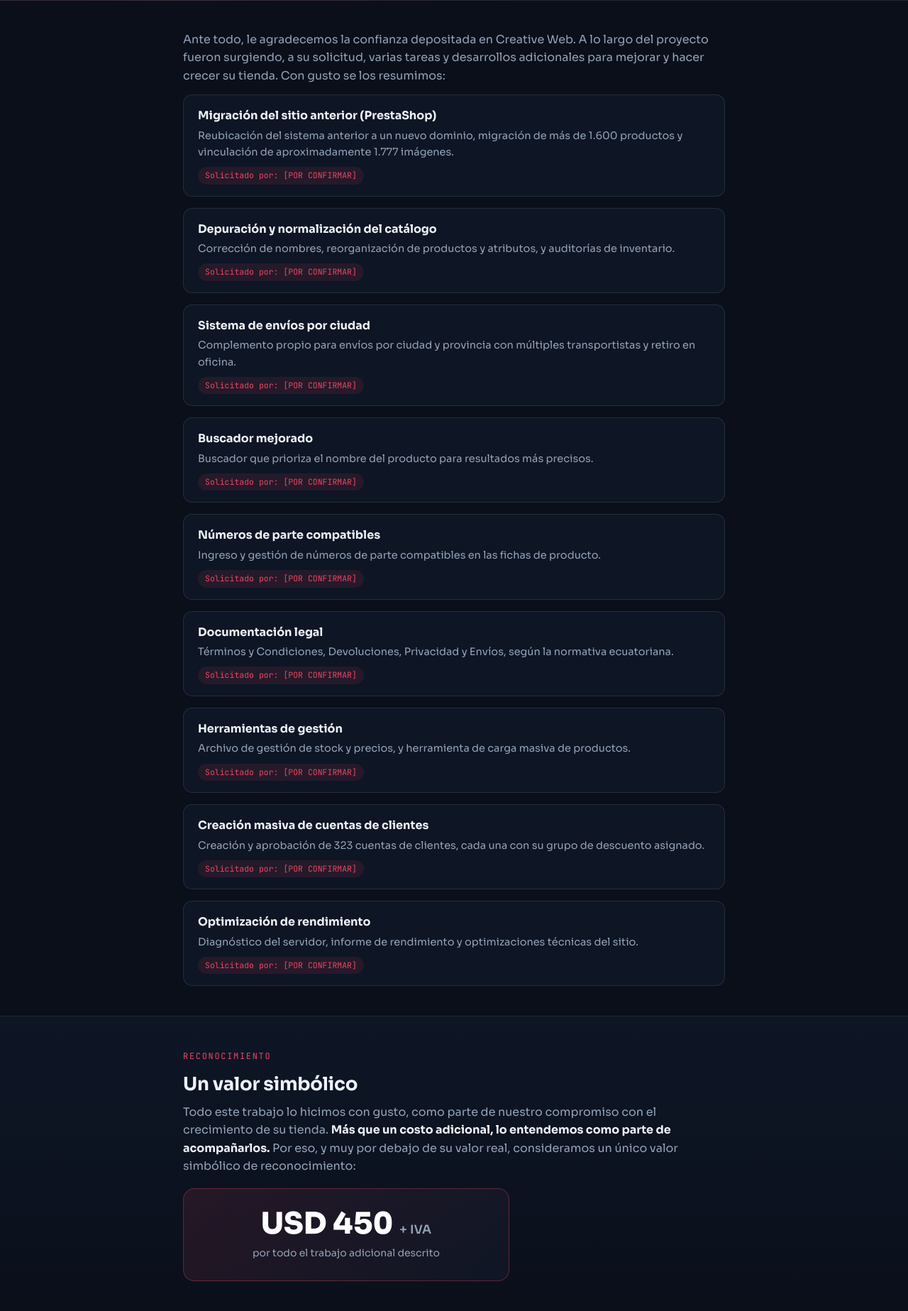
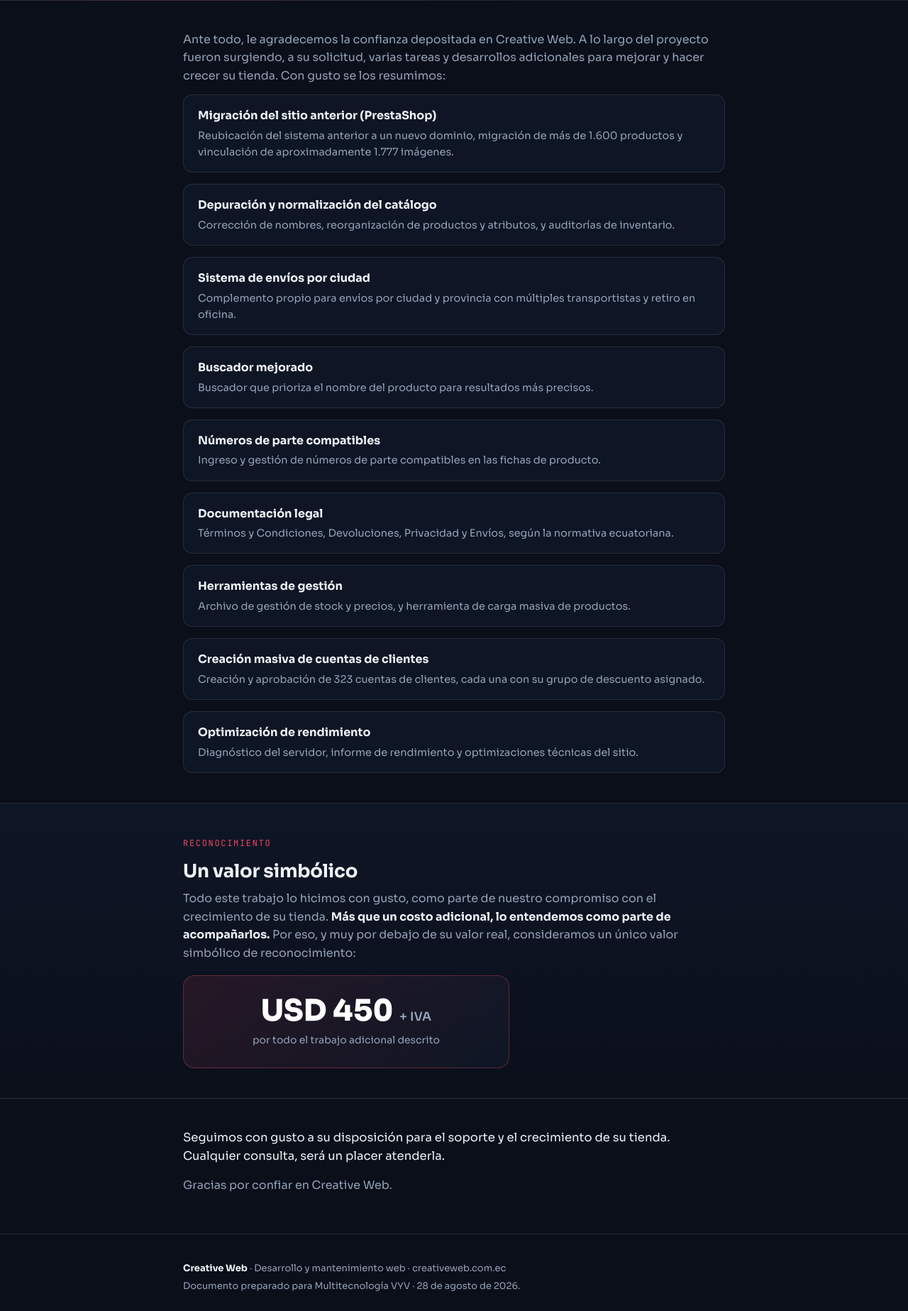
Before and after one commit to santysos/informes-SEO, a PHP site: page / in a window 1280 px wide. Shown: the part 396-2243 px from the top of the page at 71% size. After the commit the page ends 2215 px from the top, so only its background shows below. Run offline with PHP 8.4, Linux system fonts and the light colour scheme; the visitor is signed in with stand-in values (Sample User, id 1).

Commit message:
VYV adicionales: quitar 'Solicitado por' para dejarlo más limpio
Co-Authored-By: Claude Opus 4.8 <noreply@anthropic.com>

```diff
--- a/multitecnologia-vyv/adicionales-agosto-2026/index.php
+++ b/multitecnologia-vyv/adicionales-agosto-2026/index.php
@@ -89,49 +89,31 @@ footer b{color:var(--hueso)}
     <ul class="items">
       <li>
         <h3>Migraci&oacute;n del sitio anterior (PrestaShop)</h3>
-        <p>Reubicaci&oacute;n del sistema anterior a un nuevo dominio, migraci&oacute;n de m&aacute;s de 1.600 productos y vinculaci&oacute;n de aproximadamente 1.777 im&aacute;genes.</p>
-        <span class="solic">Solicitado por: [POR CONFIRMAR]</span>
-      </li>
+        <p>Reubicaci&oacute;n del sistema anterior a un nuevo dominio, migraci&oacute;n de m&aacute;s de 1.600 productos y vinculaci&oacute;n de aproximadamente 1.777 im&aacute;genes.</p>      </li>
       <li>
         <h3>Depuraci&oacute;n y normalizaci&oacute;n del cat&aacute;logo</h3>
-        <p>Correcci&oacute;n de nombres, reorganizaci&oacute;n de productos y atributos, y auditor&iacute;as de inventario.</p>
-        <span class="solic">Solicitado por: [POR CONFIRMAR]</span>
-      </li>
+        <p>Correcci&oacute;n de nombres, reorganizaci&oacute;n de productos y atributos, y auditor&iacute;as de inventario.</p>      </li>
       <li>
         <h3>Sistema de env&iacute;os por ciudad</h3>
-        <p>Complemento propio para env&iacute;os por ciudad y provincia con m&uacute;ltiples transportistas y retiro en oficina.</p>
-        <span class="solic">Solicitado por: [POR CONFIRMAR]</span>
-      </li>
+        <p>Complemento propio para env&iacute;os por ciudad y provincia con m&uacute;ltiples transportistas y retiro en oficina.</p>      </li>
       <li>
         <h3>Buscador mejorado</h3>
-        <p>Buscador que prioriza el nombre del producto para resultados m&aacute;s precisos.</p>
-        <span class="solic">Solicitado por: [POR CONFIRMAR]</span>
-      </li>
+        <p>Buscador que prioriza el nombre del producto para resultados m&aacute;s precisos.</p>      </li>
       <li>
         <h3>N&uacute;meros de parte compatibles</h3>
-        <p>Ingreso y gesti&oacute;n de n&uacute;meros de parte compatibles en las fichas de producto.</p>
-        <span class="solic">Solicitado por: [POR CONFIRMAR]</span>
-      </li>
+        <p>Ingreso y gesti&oacute;n de n&uacute;meros de parte compatibles en las fichas de producto.</p>      </li>
       <li>
         <h3>Documentaci&oacute;n legal</h3>
-        <p>T&eacute;rminos y Condiciones, Devoluciones, Privacidad y Env&iacute;os, seg&uacute;n la normativa ecuatoriana.</p>
-        <span class="solic">Solicitado por: [POR CONFIRMAR]</span>
-      </li>
+        <p>T&eacute;rminos y Condiciones, Devoluciones, Privacidad y Env&iacute;os, seg&uacute;n la normativa ecuatoriana.</p>      </li>
       <li>
         <h3>Herramientas de gesti&oacute;n</h3>
-        <p>Archivo de gesti&oacute;n de stock y precios, y herramienta de carga masiva de productos.</p>
-        <span class="solic">Solicitado por: [POR CONFIRMAR]</span>
-      </li>
+        <p>Archivo de gesti&oacute;n de stock y precios, y herramienta de carga masiva de productos.</p>      </li>
       <li>
         <h3>Creaci&oacute;n masiva de cuentas de clientes</h3>
-        <p>Creaci&oacute;n y aprobaci&oacute;n de 323 cuentas de clientes, cada una con su grupo de descuento asignado.</p>
-        <span class="solic">Solicitado por: [POR CONFIRMAR]</span>
-      </li>
+        <p>Creaci&oacute;n y aprobaci&oacute;n de 323 cuentas de clientes, cada una con su grupo de descuento asignado.</p>      </li>
       <li>
         <h3>Optimizaci&oacute;n de rendimiento</h3>
-        <p>Diagn&oacute;stico del servidor, informe de rendimiento y optimizaciones t&eacute;cnicas del sitio.</p>
-        <span class="solic">Solicitado por: [POR CONFIRMAR]</span>
-      </li>
+        <p>Diagn&oacute;stico del servidor, informe de rendimiento y optimizaciones t&eacute;cnicas del sitio.</p>      </li>
     </ul>
   </div>
 </section>
```
